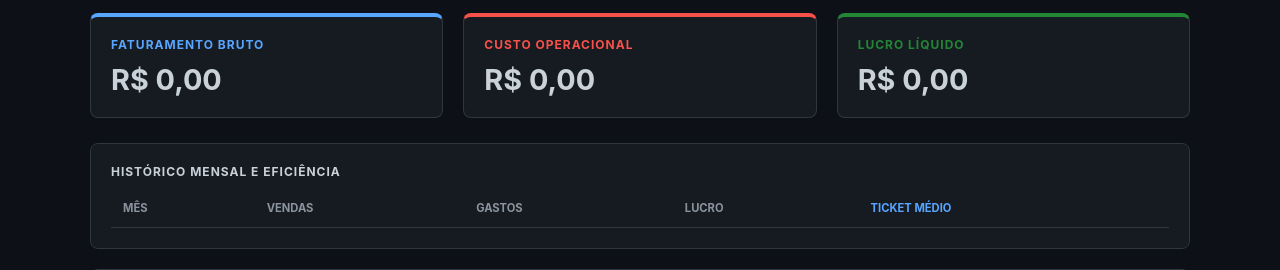
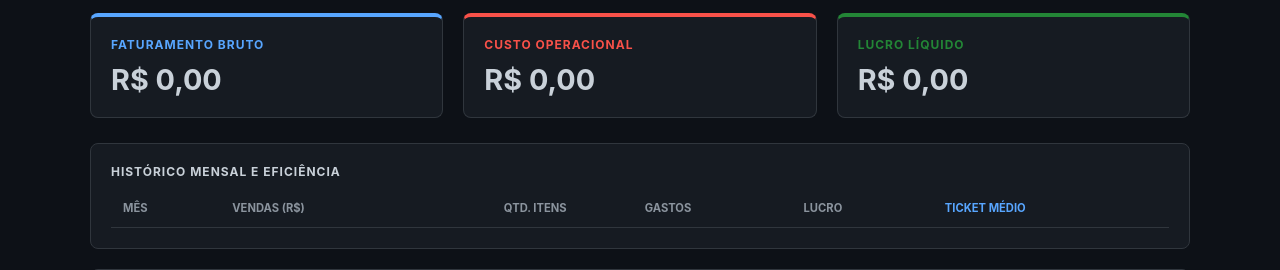
Before and after one commit to Acmsilva1/ML-PREDICAO, a FastAPI app: page / in a window 1280 px wide. Shown: the part 140-410 px from the top of the page. Run offline with FastAPI, Linux system fonts and the light colour scheme; lists and menus that the app fills with data are empty.

Commit message:
Update visionario.html

```diff
--- a/templates/visionario.html
+++ b/templates/visionario.html
@@ -53,7 +53,8 @@
                     <thead>
                         <tr>
                             <th>Mês</th>
-                            <th>Vendas</th>
+                            <th>Vendas (R$)</th>
+                            <th style="text-align: center;">Qtd. Itens</th>
                             <th>Gastos</th>
                             <th>Lucro</th>
                             <th style="color: var(--blue)">Ticket Médio</th>
@@ -80,7 +81,6 @@
     </div>
 
     <script>
-        // Formatação para Real Brasileiro
         const fmt = (v) => (v || 0).toLocaleString('pt-BR', {style: 'currency', currency: 'BRL'});
 
         async function fetchData() {
@@ -88,33 +88,30 @@
             container.classList.add('loading');
 
             try {
-                // Endpoint do Agente Contador
                 const res = await fetch('/api/v1/ml_visionario');
                 const d = await res.json();
 
-                if(d.erro) {
-                    alert("Erro no Servidor: " + d.erro);
-                    return;
-                }
+                if(d.erro) { alert("Erro: " + d.erro); return; }
 
-                // 1. Preenche os Cards Superiores
+                // 1. Totais Superiores
                 document.getElementById('total_vendas').innerHTML = `${fmt(d.totais.faturamento)} <br><small style="font-size:12px; color:var(--blue)">${d.totais.total_itens} produtos vendidos</small>`;
                 document.getElementById('total_gastos').innerText = fmt(d.totais.custos);
                 document.getElementById('total_lucro').innerText = fmt(d.totais.lucro);
 
-                // 2. Tabela de Auditoria Mensal
+                // 2. Tabela de Auditoria com Volume Mensal
                 const tbodyAuditoria = document.querySelector("#tab-auditoria tbody");
                 tbodyAuditoria.innerHTML = d.auditoria_mensal.map(row => `
                     <tr>
                         <td>${row.mes}</td>
                         <td>${fmt(row.vendas)}</td>
+                        <td style="text-align: center;"><strong>${row.itens}</strong> un.</td>
                         <td>${fmt(row.gastos)}</td>
                         <td class="${row.lucro >= 0 ? 'val-pos' : 'val-neg'}">${fmt(row.lucro)}</td>
                         <td style="color: var(--blue); font-weight: bold;">${fmt(row.ticket_medio)}</td>
                     </tr>
                 `).reverse().join('');
 
-                // 3. Tabela de Ranking (usando as chaves corrigidas do Python)
+                // 3. Ranking de Produtos
                 const tbodyProdutos = document.querySelector("#tab-produtos tbody");
                 tbodyProdutos.innerHTML = d.ranking_produtos.map(p => `
                     <tr>
@@ -125,14 +122,11 @@
                 `).join('');
 
             } catch (err) {
-                console.error("Erro ao carregar dados:", err);
-                alert("Falha na comunicação com a API. Verifique o console.");
+                console.error("Erro:", err);
             } finally {
                 container.classList.remove('loading');
             }
         }
-
-        // Executa ao carregar a página
         fetchData();
     </script>
 </body>
```
